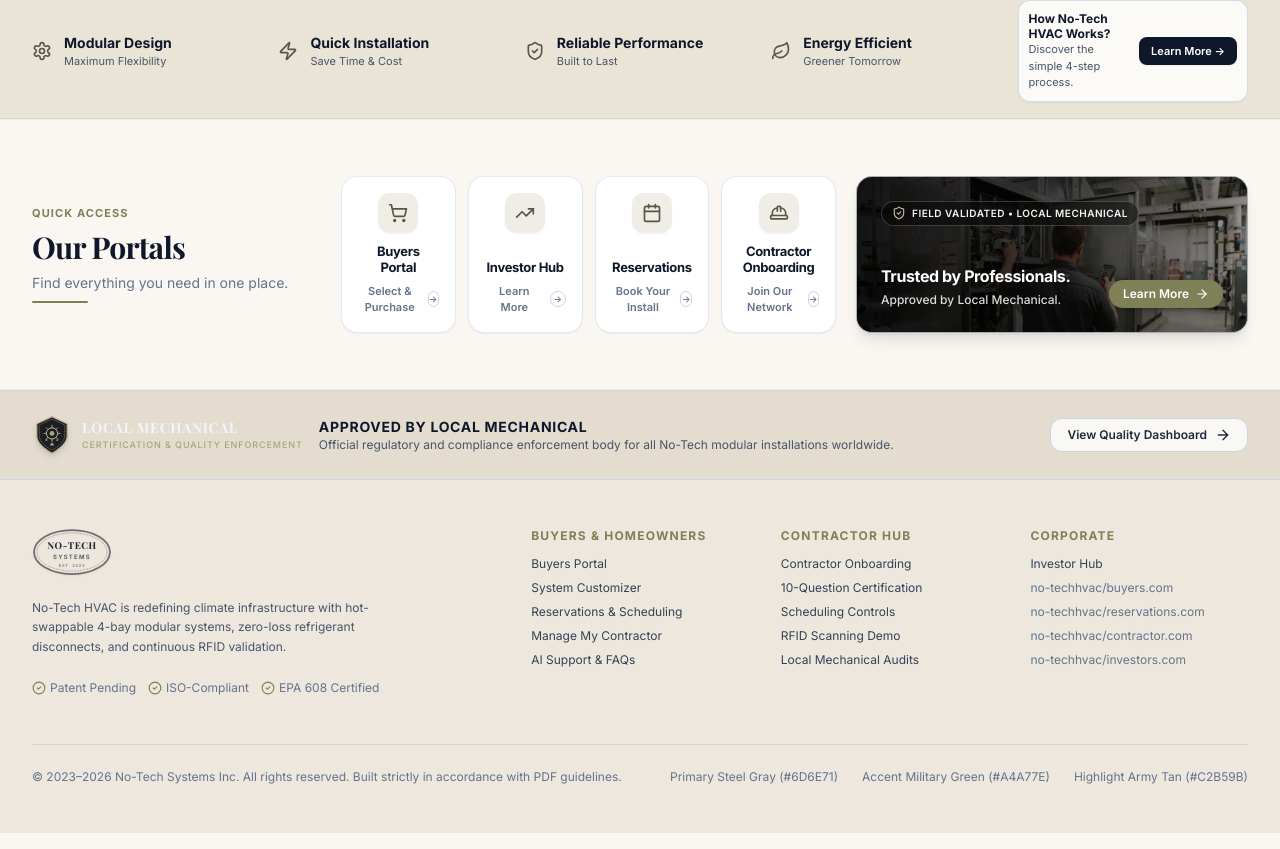
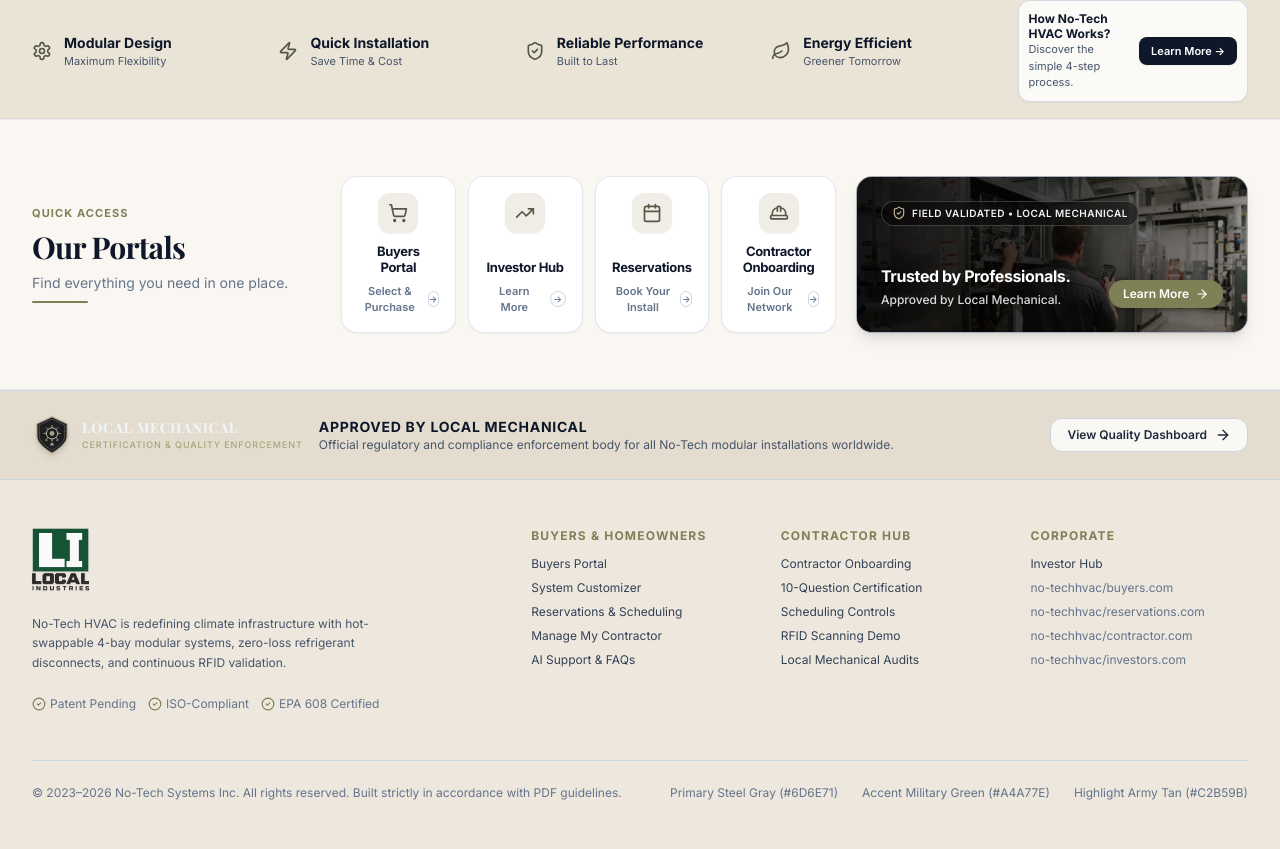
Before and after one commit to Chandan-rajbhar/HVAC-website, a React (Vite) app: page / in a window 1280 px wide. Shown: the part 1086-1935 px from the top of the page. Built offline with nearby package versions, Linux system fonts and the light colour scheme; a web font is replaced by a local one.

Commit message:
feat-update

```diff
--- a/src/components/common/Footer.jsx
+++ b/src/components/common/Footer.jsx
@@ -1,7 +1,7 @@
 import React from 'react';
 import { Link } from 'react-router-dom';
 import { ShieldCheck, Phone, Mail, MapPin, ExternalLink, ArrowRight, CheckCircle2 } from 'lucide-react';
-import NoTechLogo from './NoTechLogo';
+import LocalIndustriesLogo from './LocalIndustriesLogo';
 import LocalMechanicalLogo from './LocalMechanicalLogo';
 import { useTheme } from '../../context/ThemeContext';
 
@@ -11,7 +11,7 @@ export default function Footer() {
     <footer className="w-full bg-[#EDE7DD] dark:bg-[#0F1012] border-t border-slate-300 dark:border-white/10 text-slate-700 dark:text-slate-300 transition-colors duration-200">
       {/* Top Banner with Local Mechanical Endorsement */}
       <div className="border-b border-slate-300 dark:border-white/10 bg-[#E4DDCF] dark:bg-[#16181B] py-6 px-4 sm:px-6 lg:px-8">
-        <div className="max-w-7xl mx-auto flex flex-col md:flex-row items-center justify-between gap-4">
+        <div className="max-w-[1480px] mx-auto flex flex-col md:flex-row items-center justify-between gap-4">
           <div className="flex items-center gap-4">
             <LocalMechanicalLogo className="h-10" />
             <div>
@@ -35,12 +35,14 @@ export default function Footer() {
       </div>
 
       {/* Main Footer Links */}
-      <div className="max-w-7xl mx-auto px-4 sm:px-6 lg:px-8 py-12">
+      <div className="max-w-[1480px] mx-auto px-4 sm:px-6 lg:px-8 py-12">
         <div className="grid grid-cols-1 md:grid-cols-2 lg:grid-cols-5 gap-8">
 
           {/* Brand Info */}
           <div className="lg:col-span-2 space-y-4">
-            <NoTechLogo className="h-12" variant="logo" light={!isDark} />
+            <Link to="/" className="inline-block group" title="Local Industries">
+              <LocalIndustriesLogo className="h-14 sm:h-16" isDark={isDark} />
+            </Link>
             <p className="text-xs text-slate-600 dark:text-slate-400 max-w-sm leading-relaxed">
               No-Tech HVAC is redefining climate infrastructure with hot-swappable 4-bay modular systems, zero-loss refrigerant disconnects, and continuous RFID validation.
             </p>
```
Also changed, not shown: 1 other file (tests, documents, lock files or other folders).
